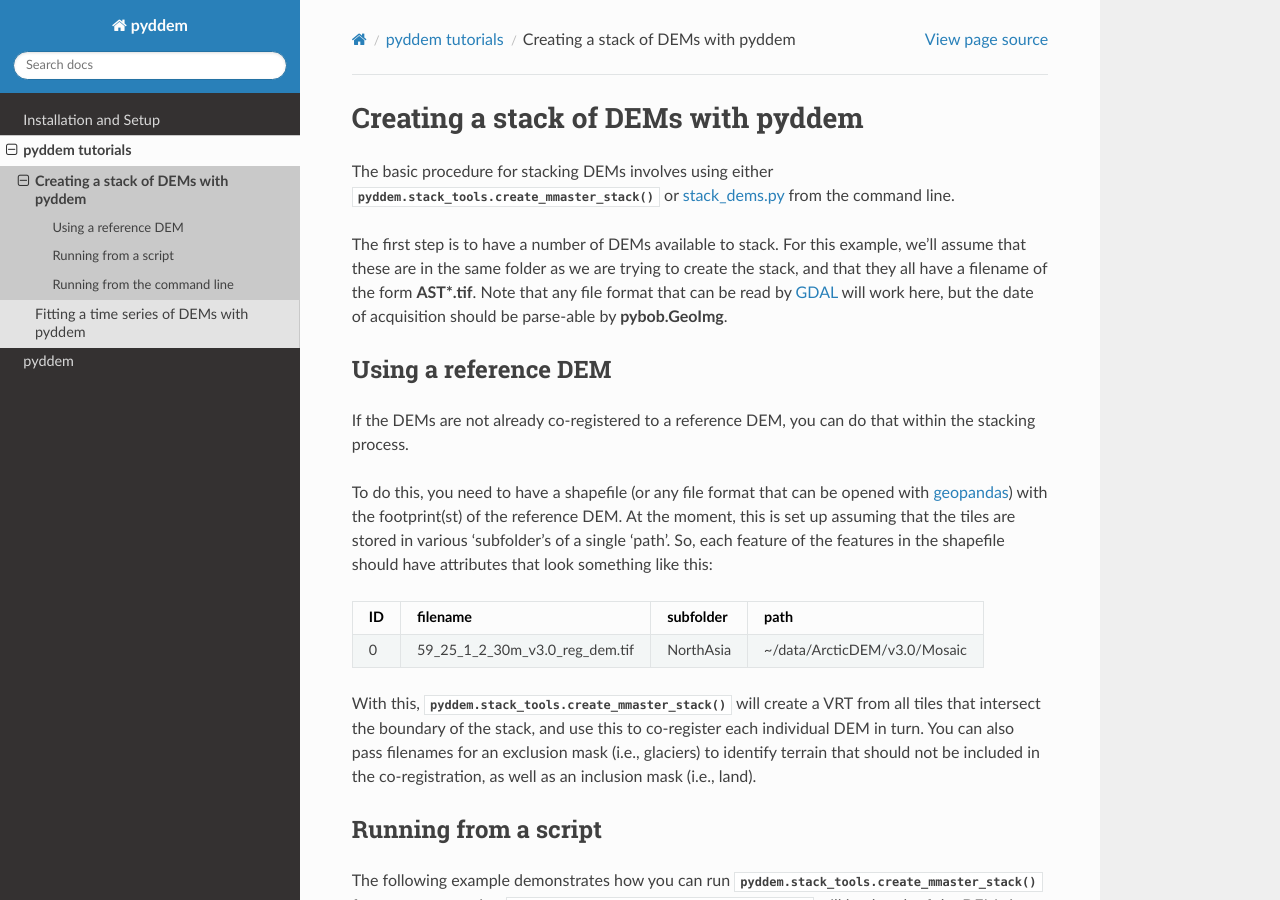
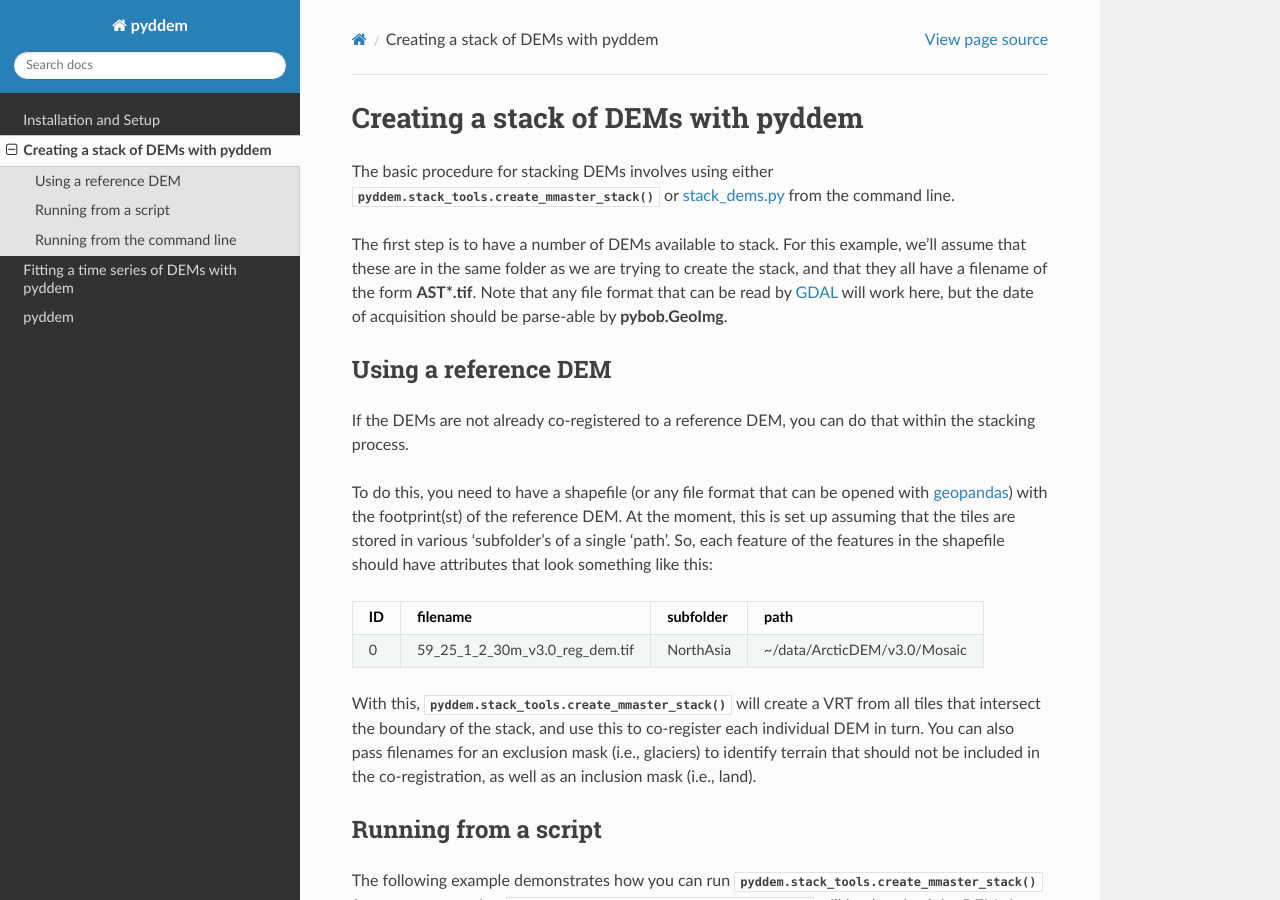
Before and after one commit to iamdonovan/pyddem, a Sphinx documentation site: the page built from doc/stacking.rst, in a window 1280 px wide and 900 px high. Built offline with Sphinx 7.4.7 and the Read the Docs theme 2.0.0, drawn with Linux system fonts in a browser that asks for light colours.

```diff
--- a/doc/index.rst
+++ b/doc/index.rst
@@ -12,7 +12,8 @@ This is the documentation for pyddem, a set of tools for the processing of time
    :maxdepth: 2
 
    setup
-   tutorials/index
+   stacking
+   fitting
    pyddem/index
 
 Indices and tables
--- a/doc/tutorials/index.rst
+++ /dev/null
@@ -1,10 +0,0 @@
-pyddem tutorials
-====================================
-
-Tutorials for running the main functionality of pyddem.
-
-.. toctree::
-   :maxdepth: 2
-
-   stacking
-   fitting
```
Also changed, not shown: doc/fitting.rst (renamed from doc/tutorials/fitting.rst), doc/stacking.rst (renamed from doc/tutorials/stacking.rst).
